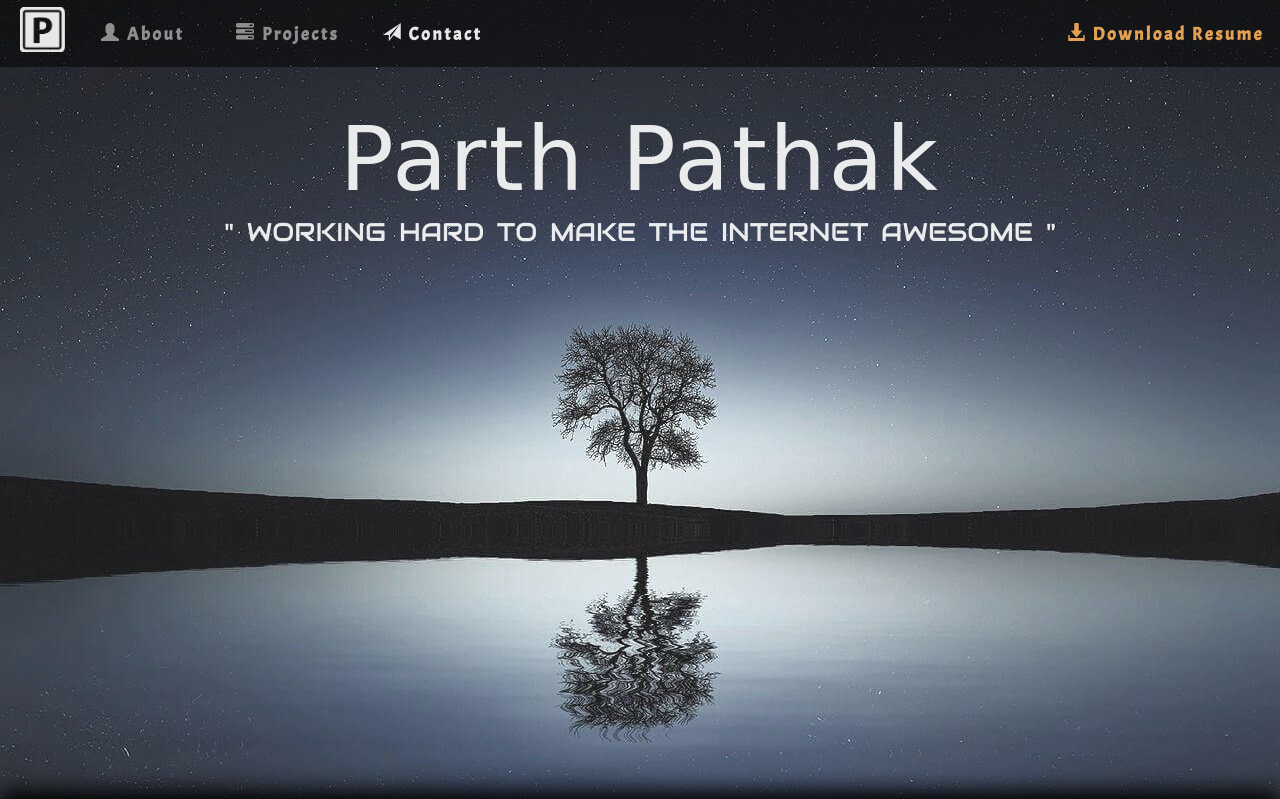
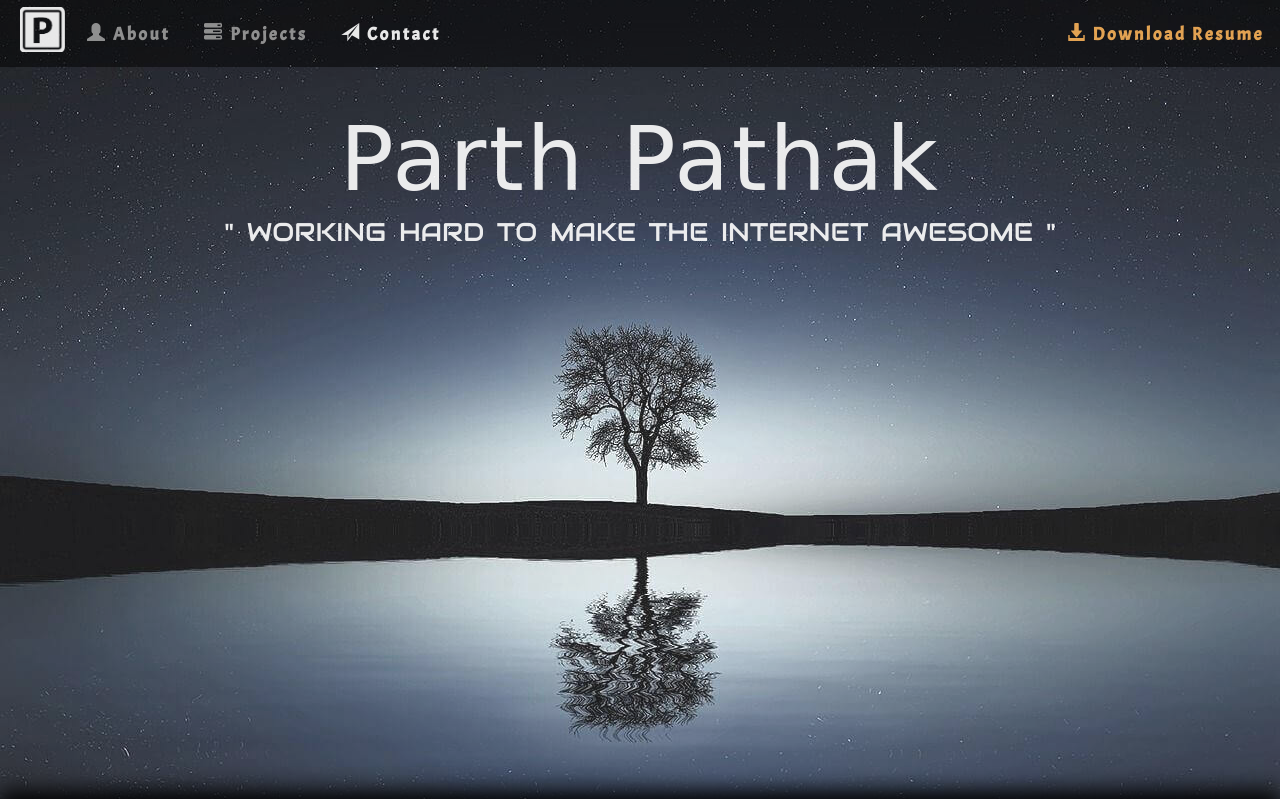
Before and after one commit to parth786/my_website, a PHP site: page / in a window 1280 px wide. Shown: the top 799 px of the page. Run offline with PHP 8.4, Linux system fonts and the light colour scheme; some libraries are stand-ins or nearby versions; some web fonts are replaced.

Commit message:
firefox changes

```diff
--- a/styling.css
+++ b/styling.css
@@ -54,8 +54,8 @@ body, html {
 }
 
 #left_titles li{
-    width: 135px;
-    margin: 5px 5px;
+    width: auto;
+    margin: 5px 2px;
     text-align: center;
 }
 
```
